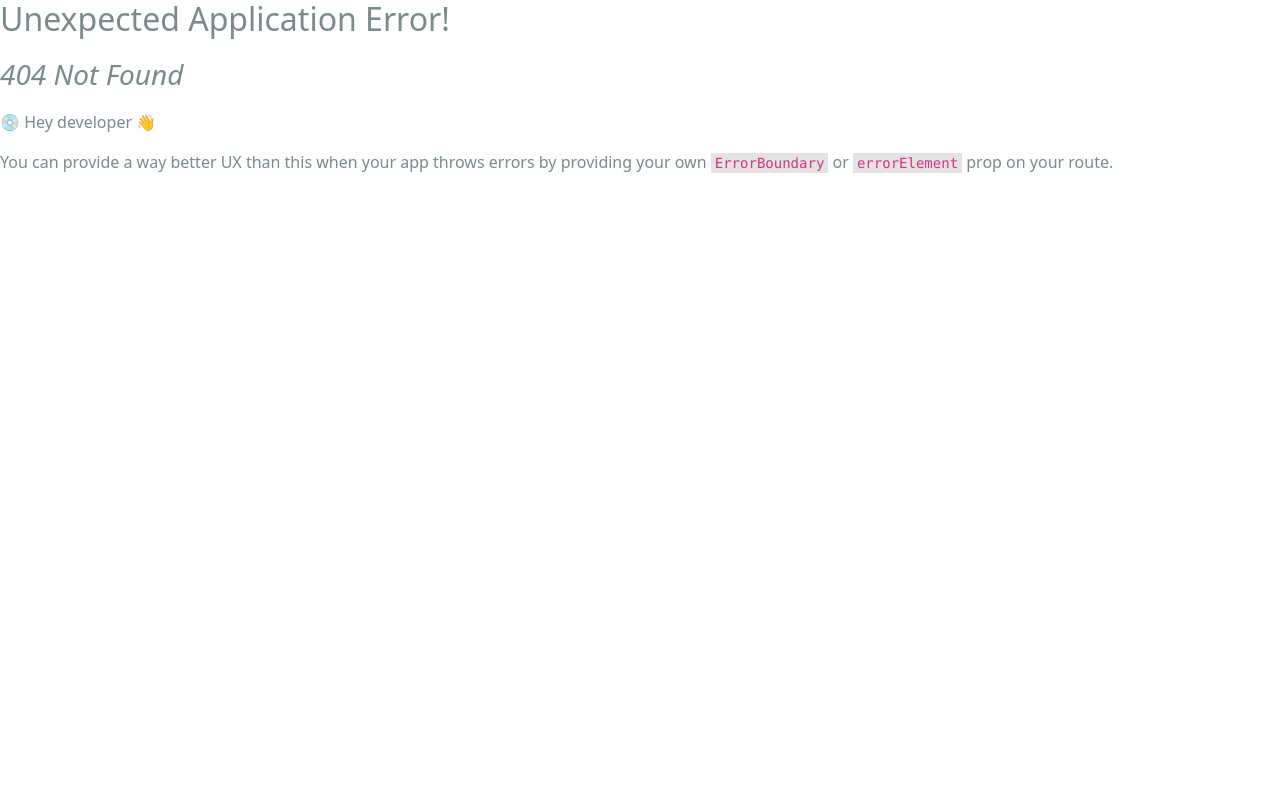
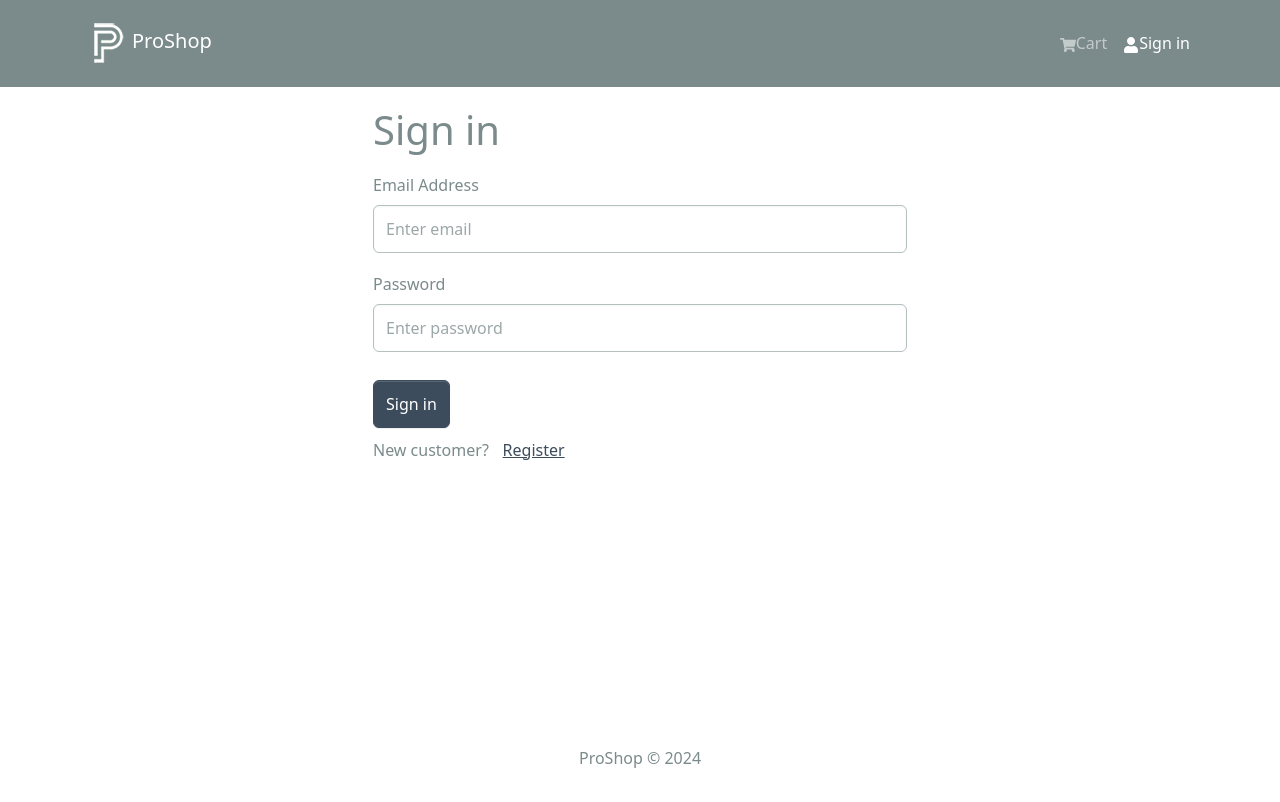
Before and after one commit to khalilaliev/react-proshop, a React (Vite) app in the folder frontend/: page /login in a window 1280 px wide. Before the commit this address had no page. Shown: the top 802 px of the page. Built offline with nearby package versions, Linux system fonts and the light colour scheme.

Commit message:
add login to account

```diff
--- a/frontend/package.json
+++ b/frontend/package.json
@@ -16,7 +16,8 @@
     "react-dom": "^18.3.1",
     "react-redux": "^9.1.2",
     "react-router-bootstrap": "^0.26.3",
-    "react-router-dom": "^6.26.0"
+    "react-router-dom": "^6.26.0",
+    "react-toastify": "^10.0.5"
   },
   "devDependencies": {
     "@types/react": "^18.3.3",
--- a/frontend/src/App.jsx
+++ b/frontend/src/App.jsx
@@ -1,6 +1,8 @@
 import { Container } from "react-bootstrap";
 import Header from "./components/Header/Header";
 import Footer from "./components/Footer/Footer";
+import { ToastContainer } from "react-bootstrap";
+import "react-toastify/dist/ReactToastify.css";
 import "./assets/styles/index.css";
 import { Outlet } from "react-router-dom";
 
@@ -14,6 +16,7 @@
         </Container>
       </main>
       <Footer />
+      <ToastContainer />
     </>
   );
 };
--- /dev/null
+++ b/frontend/src/components/FormContainer/FormContainer.jsx
@@ -0,0 +1,17 @@
+import { Col, Container, Row } from "react-bootstrap";
+
+const FormContainer = ({ children }) => {
+  return (
+    <>
+      <Container>
+        <Row className="justify-content-md-center">
+          <Col xs={12} md={6}>
+            {children}
+          </Col>
+        </Row>
+      </Container>
+    </>
+  );
+};
+
+export default FormContainer;
--- a/frontend/src/components/Header/Header.jsx
+++ b/frontend/src/components/Header/Header.jsx
@@ -1,5 +1,5 @@
 import "./style.css";
-import { Badge, Container, Nav, Navbar } from "react-bootstrap";
+import { Badge, Container, Nav, NavDropdown, Navbar } from "react-bootstrap";
 import { FaShoppingCart, FaUser } from "react-icons/fa";
 import { useSelector } from "react-redux";
 import logo from "../../assets/styles/logo.png";
@@ -7,8 +7,11 @@
 
 const Header = () => {
   const { cartItems } = useSelector((state) => state.cart);
+  const { userInfo } = useSelector((state) => state.auth);
 
-  console.log(cartItems);
+  const handleLogout = () => {
+    console.log("logout");
+  };
 
   return (
     <header>
@@ -35,12 +38,23 @@
                   )}
                 </Nav.Link>
               </LinkContainer>
+              {userInfo ? (
+                <NavDropdown title={userInfo.name} id="username">
+                  <LinkContainer to="/profile">
+                    <NavDropdown.Item>Profile</NavDropdown.Item>
+                  </LinkContainer>
+                  <NavDropdown.Item onClick={handleLogout}>
+                    Logout
+                  </NavDropdown.Item>
+                </NavDropdown>
+              ) : (
                 <LinkContainer to="/login">
                   <Nav.Link>
                     <FaUser />
                     Sign in
                   </Nav.Link>
                 </LinkContainer>
+              )}
             </Nav>
           </Navbar.Collapse>
         </Container>
--- a/frontend/src/main.jsx
+++ b/frontend/src/main.jsx
@@ -14,6 +14,7 @@
 import CartScreen from "./screens/CartScreen.jsx";
 import { Provider } from "react-redux";
 import store from "./store/store.js";
+import LoginScreen from "./screens/LoginScreen.jsx";
 
 const router = createBrowserRouter(
   createRoutesFromElements(
@@ -21,6 +22,7 @@
       <Route index={true} path="/" element={<HomeScreen />} />
       <Route index={true} path="/product/:id" element={<ProductScreen />} />
       <Route index={true} path="/cart" element={<CartScreen />} />
+      <Route index={true} path="/login" element={<LoginScreen />} />
     </Route>
   )
 );
--- /dev/null
+++ b/frontend/src/screens/LoginScreen.jsx
@@ -0,0 +1,94 @@
+import { useEffect, useState } from "react";
+import FormContainer from "../components/FormContainer/FormContainer";
+import Title from "../components/Title/Title";
+import { Button, Col, Form, Row } from "react-bootstrap";
+import { Link, useLocation, useNavigate } from "react-router-dom";
+import { useDispatch, useSelector } from "react-redux";
+import { useLoginMutation } from "../store/slices/userApiSlice";
+import { setCredentials } from "../store/slices/authSlice";
+import { toast } from "react-toastify";
+import Loader from "../components/Loader/Loader";
+
+const LoginScreen = () => {
+  const [email, setEmail] = useState("");
+  const [password, setPassword] = useState("");
+  const dispatch = useDispatch();
+  const navigate = useNavigate();
+  const [login, { isLoading }] = useLoginMutation();
+  const { userInfo } = useSelector((state) => state.auth);
+  const { search } = useLocation();
+  const searchParam = new URLSearchParams(search);
+  const redirect = searchParam.get("redirect") || "/";
+
+  useEffect(() => {
+    if (userInfo) {
+      navigate(redirect);
+    }
+  }, [userInfo, redirect, navigate]);
+
+  const handleSubmitForm = async (e) => {
+    e.preventDefault();
+    try {
+      const res = await login({ email, password }).unwrap();
+      dispatch(setCredentials({ ...res }));
+      navigate(redirect);
+    } catch (e) {
+      toast.error(e?.data?.message || e.error);
+    }
+  };
+
+  const handleChangeEmail = (e) => {
+    setEmail(e.target.value);
+  };
+  const handleChangePassword = (e) => {
+    setPassword(e.target.value);
+  };
+
+  return (
+    <FormContainer>
+      <Title text="Sign in" />
+      <Form onSubmit={handleSubmitForm}>
+        <Form.Group controlId="email" id="" className="my-3">
+          <Form.Label>Email Address</Form.Label>
+          <Form.Control
+            type="email"
+            placeholder="Enter email"
+            value={email}
+            onChange={handleChangeEmail}
+          ></Form.Control>
+        </Form.Group>
+        <Form.Group controlId="password" id="" className="my-3">
+          <Form.Label>Password</Form.Label>
+          <Form.Control
+            type="password"
+            placeholder="Enter password"
+            value={password}
+            onChange={handleChangePassword}
+          ></Form.Control>
+        </Form.Group>
+        <Button
+          type="submit"
+          variant="primary"
+          className="mt-2"
+          disabled={isLoading}
+        >
+          Sign in
+        </Button>
+        {isLoading && <Loader />}
+      </Form>
+      <Row className="my-2">
+        <Col>
+          New customer?{" "}
+          <Link
+            className="mx-2"
+            to={redirect ? `/register?redirect=${redirect}` : "/register"}
+          >
+            Register
+          </Link>
+        </Col>
+      </Row>
+    </FormContainer>
+  );
+};
+
+export default LoginScreen;
--- /dev/null
+++ b/frontend/src/store/slices/authSlice.js
@@ -0,0 +1,21 @@
+import { createSlice } from "@reduxjs/toolkit";
+
+const initialState = {
+  userInfo: localStorage.getItem("userInfo")
+    ? JSON.parse(localStorage.getItem("userInfo"))
+    : null,
+};
+
+const authSlice = createSlice({
+  name: "auth",
+  initialState,
+  reducers: {
+    setCredentials: (state, action) => {
+      state.userInfo = action.payload;
+      localStorage.setItem("userInfo", JSON.stringify(action.payload));
+    },
+  },
+});
+
+export const { setCredentials } = authSlice.actions;
+export default authSlice.reducer;
--- /dev/null
+++ b/frontend/src/store/slices/userApiSlice.js
@@ -0,0 +1,16 @@
+import { USERS_URL } from "../../constants/constants";
+import { apiSlice } from "./apiSlice";
+
+export const usersApiSlice = apiSlice.injectEndpoints({
+  endpoints: (builder) => ({
+    login: builder.mutation({
+      query: (data) => ({
+        url: `${USERS_URL}/auth`,
+        method: "POST",
+        body: data,
+      }),
+    }),
+  }),
+});
+
+export const { useLoginMutation } = usersApiSlice;
--- a/frontend/src/store/store.js
+++ b/frontend/src/store/store.js
@@ -1,11 +1,13 @@
 import { configureStore } from "@reduxjs/toolkit";
 import { apiSlice } from "./slices/apiSlice";
-import cardSlice from "./slices/cardSlice";
+import cardSliceReducer from "./slices/cardSlice";
+import authSliceReducer from "./slices/authSlice";
 
 const store = configureStore({
   reducer: {
     [apiSlice.reducerPath]: apiSlice.reducer,
-    cart: cardSlice,
+    cart: cardSliceReducer,
+    auth: authSliceReducer,
   },
   middleware: (getDefaultMiddleware) =>
     getDefaultMiddleware().concat(apiSlice.middleware),
```
Also changed, not shown: 1 other file (tests, documents, lock files or other folders). Lines whose indentation alone changed are shown as unchanged.
